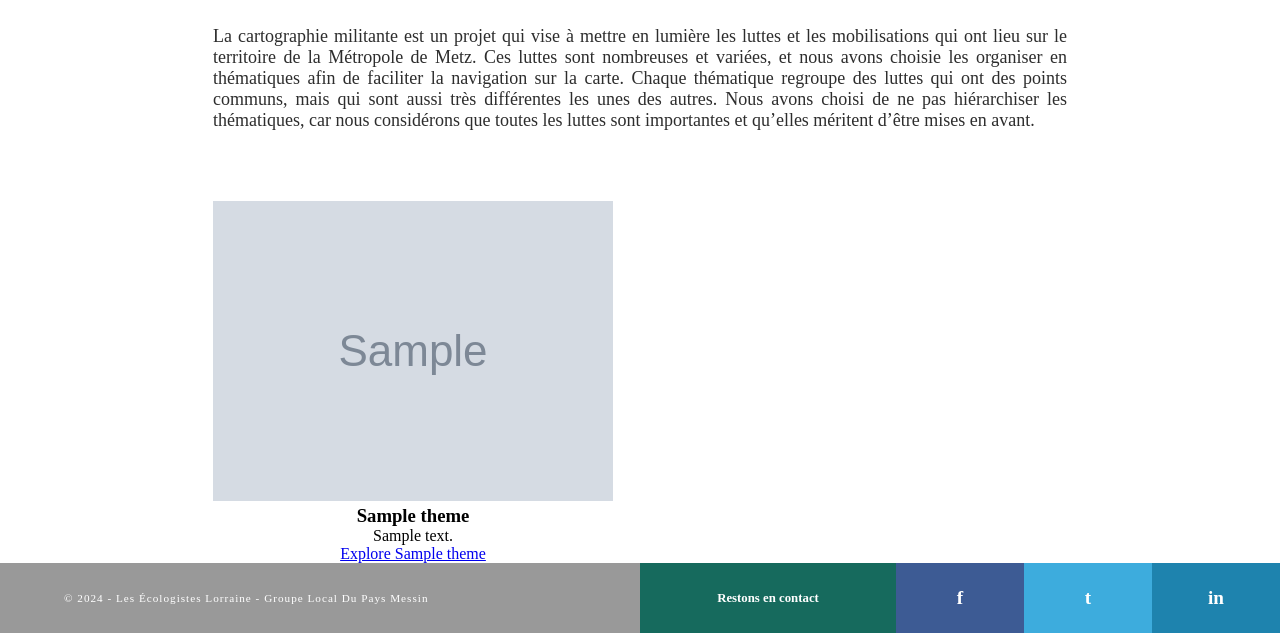
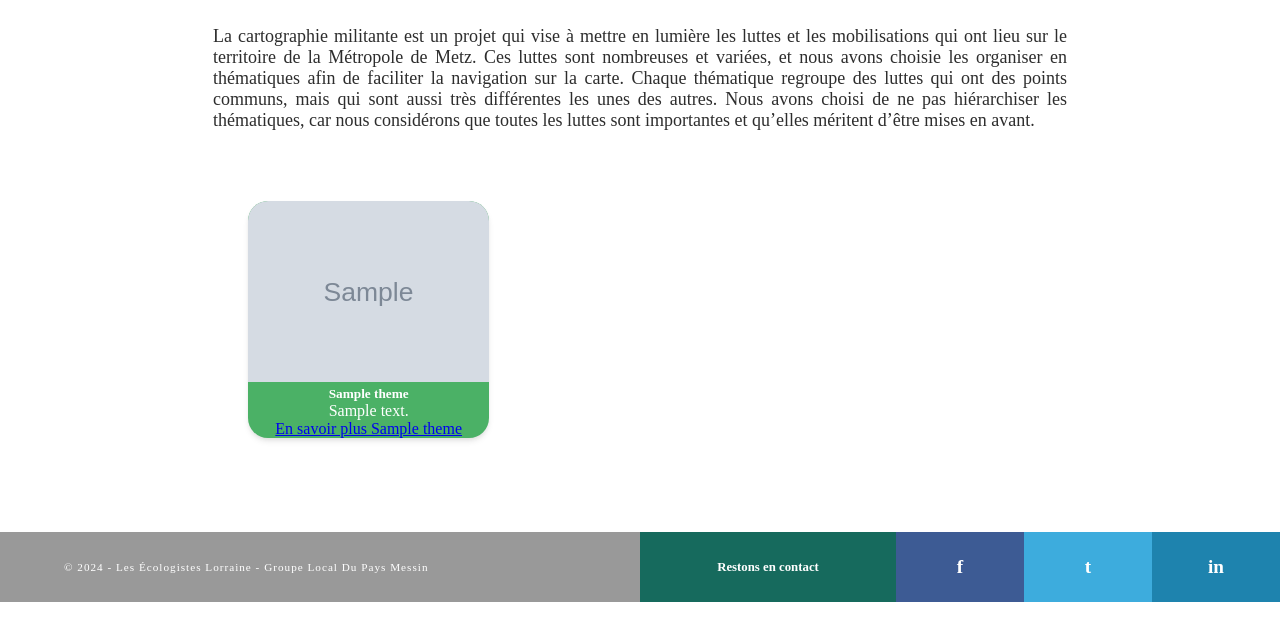
Before and after one commit to Resethel/cleeb, a Django app: page /themes/ in a window 1280 px wide. Shown: the part 198-831 px from the top of the page. After the commit the page ends 800 px from the top, so only its background shows below. Run offline with Django 5.2, Linux system fonts and the light colour scheme; tables that the repository leaves empty hold one stand-in row (values such as "Sample post"); grey boxes marked "Sample" are stand-in pictures.

Commit message:
refactor: enhance css of the card list and organization lists

```diff
--- /dev/null
+++ b/static/css/card_list.css
@@ -0,0 +1,82 @@
+/* card_list.css
+A CSS file for the card list template.
+A card list is a list of cards, each of which contains an image, a title, and a description.
+They are typically used display a list of items to select, such as a list of organizations or a list of themes.
+The card are arranged in a grid, with each row containing a maximum of X cards, where X is the number of cards that can fit in a row.
+*/
+
+* {
+    box-sizing: border-box;
+}
+
+.card-list-container {
+    margin-left: auto;
+    margin-right: auto;
+    padding-left: 20px;
+    padding-right: 20px;
+    width: 100%;
+}
+
+/* Container for the thematic items on a row */
+.card-row-container {
+    display: flex;
+}
+.card-col-container {
+    display: inline-block;
+    vertical-align: top;
+}
+
+@media (min-width: 1280px) {
+    .card-col-container {
+        flex: 0 0 33.3333333%;
+        max-width: 33.3333333%;
+        padding-left: 15px;
+        padding-right: 15px;
+    }
+}
+
+
+/* Individual Theme Item */
+.card-item {
+    position: relative;
+    margin: 0 0 40px;
+    border-radius: 20px;
+    background: #4bb166;
+    color: #ffffff;
+    transition: all .8s;
+    box-shadow: 0 4px 6px -1px rgba(0, 0, 0, 0.1), 0 2px 4px -1px rgba(0, 0, 0, 0.06)
+}
+@media (min-width:1280px) {
+    .card-item {
+        height: calc(100% - 40px);
+    }
+}
+
+/* Responsive adjustment for smaller screens */
+@media screen and (max-width: 768px) {
+    .card-item {
+        width: calc(50% - 20px); /* Adjust card width for smaller screens */
+    }
+}
+
+.card-item-thumbnail {
+    border-radius: 20px 20px 0 0; /* Matches the border radius of the item */
+    object-fit: cover;
+    overflow: hidden;
+}
+
+.card-item-thumbnail img {
+    max-width: 100%;
+    height: auto;
+}
+
+.card-item-content {
+}
+
+.card-item-content-title {
+
+}
+
+.card-item-content-description {
+
+}
--- a/templates/core/themes_list.html
+++ b/templates/core/themes_list.html
@@ -20,7 +20,6 @@
 
     <!-- Main Content Section -->
     <main class="main">
-                <div class="themes-container">
         <section class="section-block">
             <div class="text-block">
                 <h1>Thématiques de la Cartographie: pluralité des luttes</h1>
@@ -38,19 +37,31 @@
 
         <section class="section-block">
             <div class="card-list-container">
+                <div class="card-row-container">
                     <!-- Render a list of themes with cards linking to individual theme pages -->
                     {% for theme in themes %}
-                        <div class="theme-card">
-                            <img src="{{ theme.image.url }}" alt="{{ theme.name }}">
-                            <h3>{{ theme.name }}</h3>
-                            <p>{{ theme.description }}</p>
-                            <a href="{% url 'theme_detail' theme.id %}">Explore {{ theme.name }}</a>
+                        <div class="card-col-container">
+                            <div class="card-item">
+                                <div class="card-item-thumbnail">
+                                    <img src="{{ theme.image.url }}" alt="{{ theme.name }}" width="1700" height="1080">
+                                </div>
+                                <div class="card-item-content">
+                                    <h5 class="thematic-item-title">
+                                        {{ theme.name }}
+                                    </h5>
+                                    <p class="card-item-content-description">
+                                        {{ theme.description }}
+                                    </p>
+                                    <a href="{% url 'theme_detail' theme.id %}">En savoir plus {{ theme.name }}</a>
+                                </div>
+                            </div>
                         </div>
                         {% if forloop.counter|divisibleby:3 and not forloop.last %}
-                            </div><div class="themes-container">
+                            </div>
+                            <div class="card-row-container">
                         {% endif %}
                     {% endfor %}
-                </div>
+                    </div>
             </div>
         </section>
     </main>
```
Also changed, not shown: static/css/organizations_list.css (+66 -38 lines), static/css/themes_list.css (deleted, +0 -33 lines), templates/core/organizations_list.html (+36 -15 lines).
